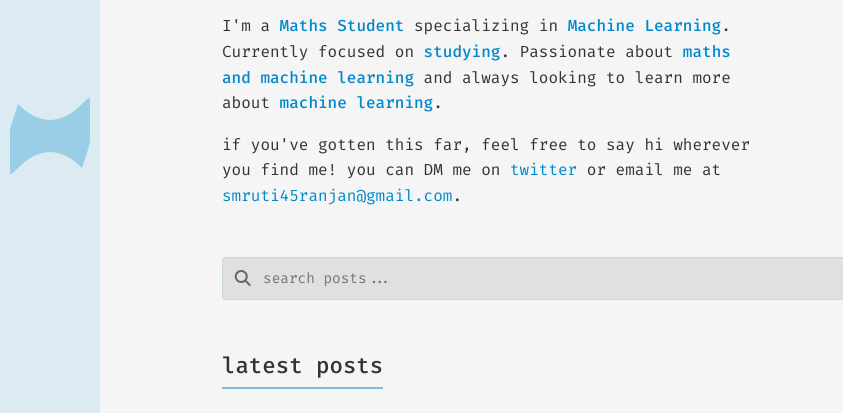
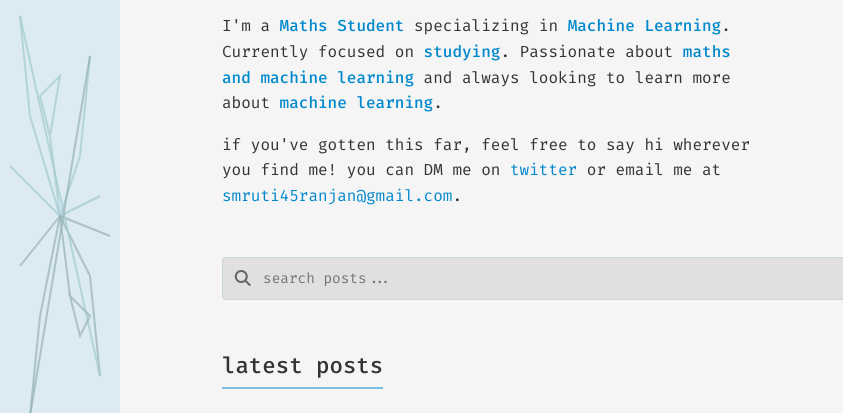
Before and after one commit to insaan-404/website, a plain HTML site: page index.html in a window 1280 px wide. Shown: the part 184-597 px from the top of the page, 0-843 px from the left. Drawn offline with Linux system fonts and the light colour scheme.

Commit message:
Update index.html

```diff
--- a/index.html
+++ b/index.html
@@ -331,7 +331,7 @@
             top: 0;
             left: 0;
             height: 100vh;
-            width: 100px;
+            width: 120px;
             background: var(--accent-secondary);
             display: flex;
             align-items: center;
@@ -341,18 +341,53 @@
         }
 
         .side-art svg {
-            width: 80%;
-            height: auto;
-            opacity: 0.3;
-            fill: var(--accent-color);
+            width: 100%;
+            height: 100%;
+            opacity: 0.4;
+        }
+
+        .side-art path {
+            stroke: var(--accent-color);
+            stroke-width: 2;
+            fill: none;
+            stroke-opacity: 0.7;
+        }
+
+        .side-art path:nth-child(odd) {
+            stroke: #4a9c9a;
+        }
+
+        .side-art path:nth-child(even) {
+            stroke: #2e5e5d;
         }
     </style>
 </head>
 <body>
     <div class="side-art">
-        <!-- Placeholder SVG for side art -->
-        <svg viewBox="0 0 100 300" xmlns="http://www.w3.org/2000/svg">
-            <path d="M10 10 Q 50 50 90 10 T 90 90 Q 50 50 10 90 T 10 10 Z" />
+        <!-- SVG mimicking the abstract, angular style of the provided image -->
+        <svg viewBox="0 0 120 800" xmlns="http://www.w3.org/2000/svg">
+            <!-- Central burst of lines -->
+            <path d="M60 400 L10 350" />
+            <path d="M60 400 L20 450" />
+            <path d="M60 400 L30 300" />
+            <path d="M60 400 L40 500" />
+            <path d="M60 400 L50 320" />
+            <path d="M60 400 L70 480" />
+            <path d="M60 400 L80 340" />
+            <path d="M60 400 L90 460" />
+            <path d="M60 400 L100 380" />
+            <path d="M60 400 L110 420" />
+            <!-- Secondary lines for depth -->
+            <path d="M30 300 L20 200" />
+            <path d="M40 500 L30 600" />
+            <path d="M80 340 L90 240" />
+            <path d="M90 460 L100 560" />
+            <!-- Diagonal intersecting lines -->
+            <path d="M20 200 L100 560" />
+            <path d="M30 600 L90 240" />
+            <!-- Additional sharp shapes -->
+            <path d="M50 320 L40 280 L60 260 Z" fill="rgba(74, 156, 154, 0.3)" />
+            <path d="M70 480 L80 520 L90 500 Z" fill="rgba(46, 94, 93, 0.3)" />
         </svg>
     </div>
 
```
